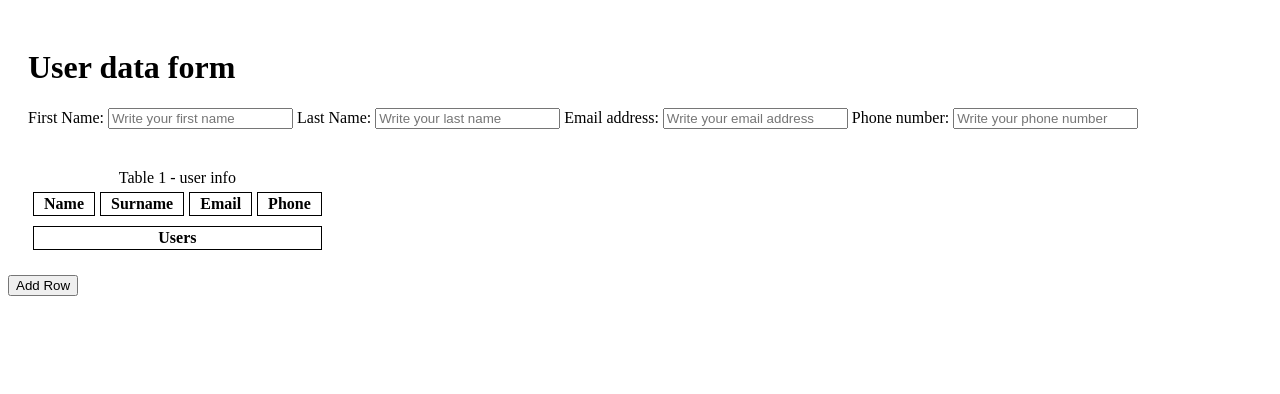
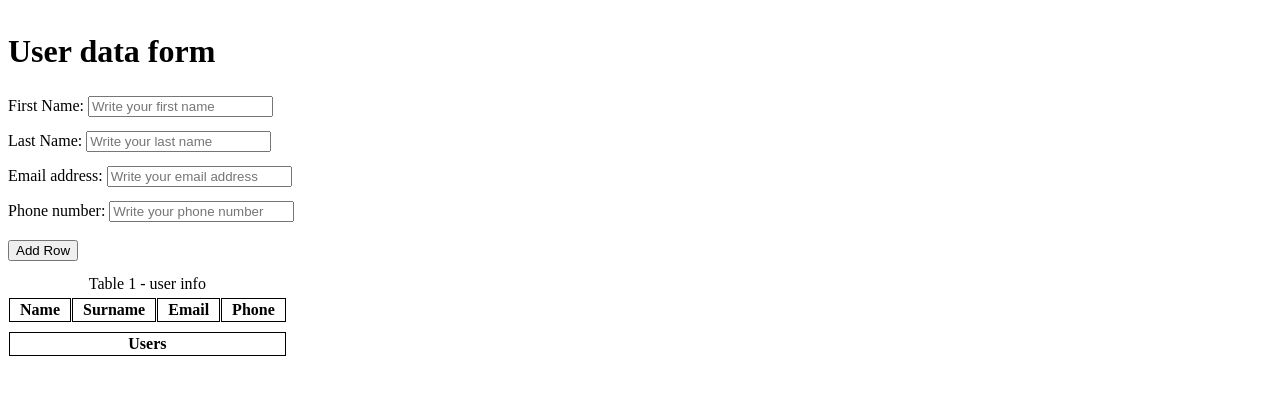
Before and after one commit to PeterLuhovy/r_d_FullStack_hws, a website: page playground/table.html in a window 1280 px wide. Drawn offline with Linux system fonts and the light colour scheme.

Commit message:
Add css styling for form

```diff
--- a/playground/style.css
+++ b/playground/style.css
@@ -1,10 +1,10 @@
 
+div {
+    padding: 2px 0 2px 0;
+}
 
-th {
-    border: solid 1px black;
-    padding: 2px 10px 2px 10px;
-    font-weight: bold;
-    text-align:center;
+table {
+    border-spacing: 1px 5px;
 }
 
 tbody {
@@ -23,15 +23,54 @@ thead tr {
     padding: 2px 10px 2px 10px;
 }
 
+th {
+    border: solid 1px black;
+    padding: 2px 10px 2px 10px;
+    font-weight: bold;
+    text-align:center;
+}
+
 td {
     text-align:center;
     padding: 5px;
 }
 
-div {
-    padding: 20px;
+.allPageLayout {
+    display: grid;
+    grid-template-columns: repeat(1, 1fr);
+    gap: 10px;
 }
 
-table {
-    border-spacing:5px;
+.allPageLayout-div1 {
+    grid-row-start: 1;
 }
+
+.allPageLayout-div2 {
+    grid-row-start: 3;
+}
+
+.allPageLayout-div3 {
+    grid-row-start: 2;
+}
+
+.formLayout {
+    display: grid;
+    grid-template-columns: repeat(1, 1fr);
+    grid-template-rows: repeat(4, 1fr);
+    gap: 10px;
+}
+
+.formLayout-div1 {
+    grid-row-start: 1;
+}
+
+.formLayout-div2 {
+    grid-row-start: 2;
+}
+
+.formLayout-div3 {
+    grid-row-start: 3;
+}
+.formLayout-div4 {
+    grid-row-start: 4;
+}
--- a/playground/table.html
+++ b/playground/table.html
@@ -6,30 +6,39 @@
     <head>
         <link href="style.css" rel="stylesheet">
         <meta charset="UTF-8">
+        <meta name="viewport" content="width=device-width, initial-scale=1.0">
         <title>Table</title>
         <meta name="author" content="Peter Luhový">
         <meta name="robots" content="noindex, nofollow">
-
     </head>
 
     <body>
-        <div id="container_formUserData">
+    <div class="allPageLayout">
+        <div class="allPageLayout-div1">
             <h1>User data form</h1>
-
             <form id="formUserData">
+                <div class="formLayout">
+                    <div class="formLayout-div1">
                         <label for="userFirstName">First Name:</label>
                         <input id="userFirstName" type="text" name="firstName" placeholder="Write your first name">
+                    </div>
+                    <div class="formLayout-div2">
                         <label for="userLastName">Last Name:</label>
                         <input id="userLastName" type="text" name="lastName" placeholder="Write your last name">
+                    </div>
+                    <div class="formLayout-div3">
                         <label for="userEmail">Email address:</label>
                         <input id="userEmail" type="text" name="email" placeholder="Write your email address">
+                    </div>
+                    <div class="formLayout-div4">
                         <label for="userPhone">Phone number:</label>
                         <input id="userPhone" type="text" name="phone" placeholder="Write your phone number">
+                    </div>
+                </div>
             </form>
         </div>
 
-
-        <div id="container_tableUserData">
+        <div class="allPageLayout-div2">
             <table id="tableUserData">
                 <caption>Table 1 - user info</caption>
                 <thead>
@@ -51,7 +60,6 @@
                 </tfoot>
             </table>
         </div>
-    </body>
 
     <script>
         var addRow = () => {
@@ -67,6 +75,9 @@
         };
     </script>
 
+        <div class="allPageLayout-div3">
             <button id="button_addRow" onclick="addRow()">Add Row</button>
-
+        </div>
+    </div>
+    </body>
 </html>
```
Lines whose indentation alone changed are shown as unchanged.
